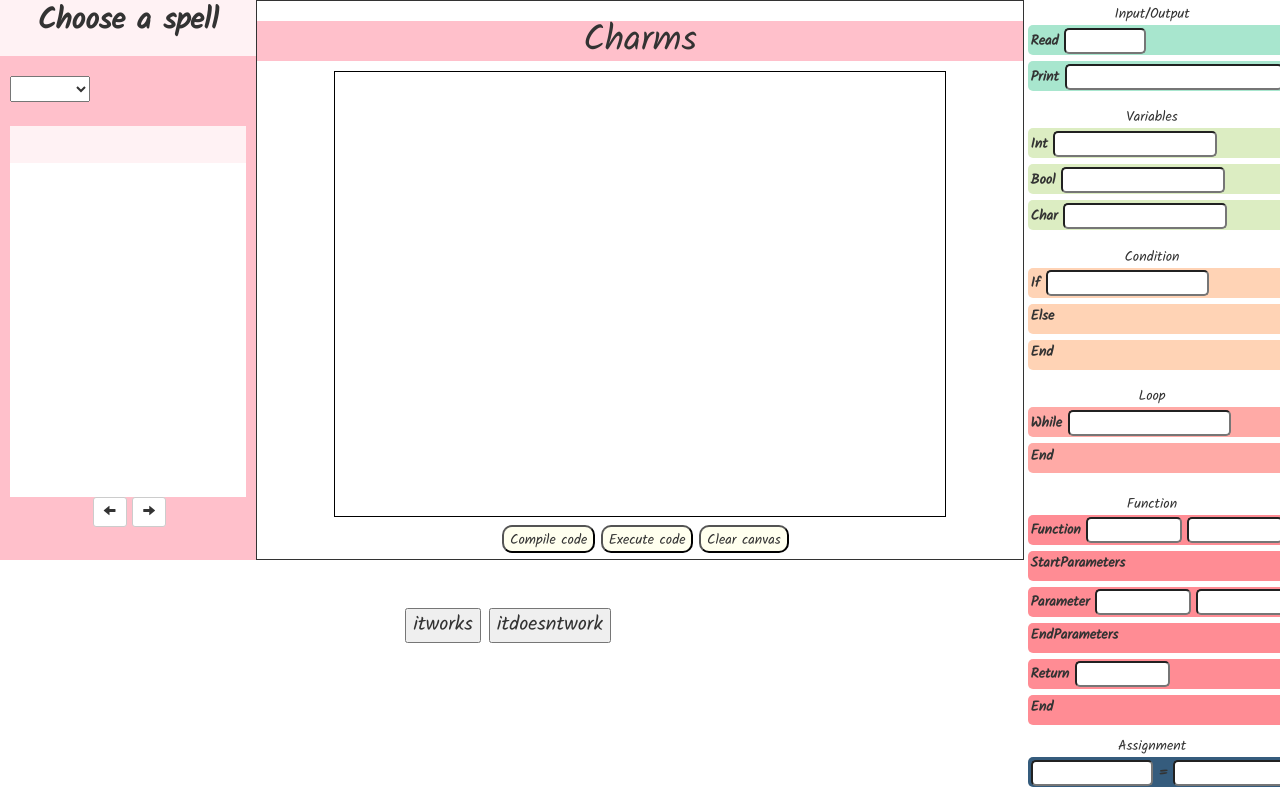
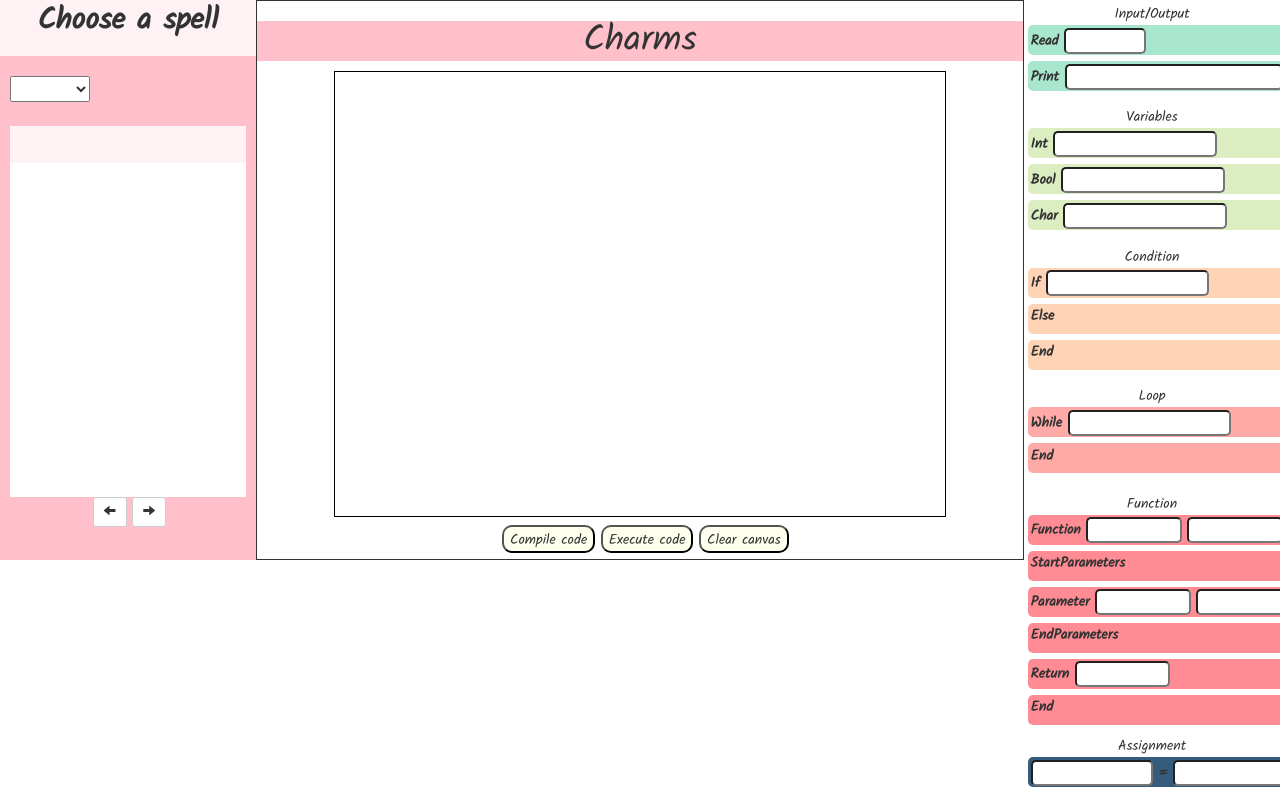
Before and after one commit to renysaldivar/Charms, a Django app: page / in a window 1280 px wide. Run offline with Django 3.2, Linux system fonts and the light colour scheme; some libraries are stand-ins or nearby versions.

Commit message:
Removes buttons from output div

```diff
--- a/CharmsProject/CharmsApp/templates/output.html
+++ b/CharmsProject/CharmsApp/templates/output.html
@@ -6,7 +6,5 @@
   </div>
 </div>
 <div class='output-body'>
-  <button id='itWorks'>itworks</button>
-  <button id='itDoesntWork'>itdoesntwork</button>
   <label id='output-message'></label>
 </div>
```
